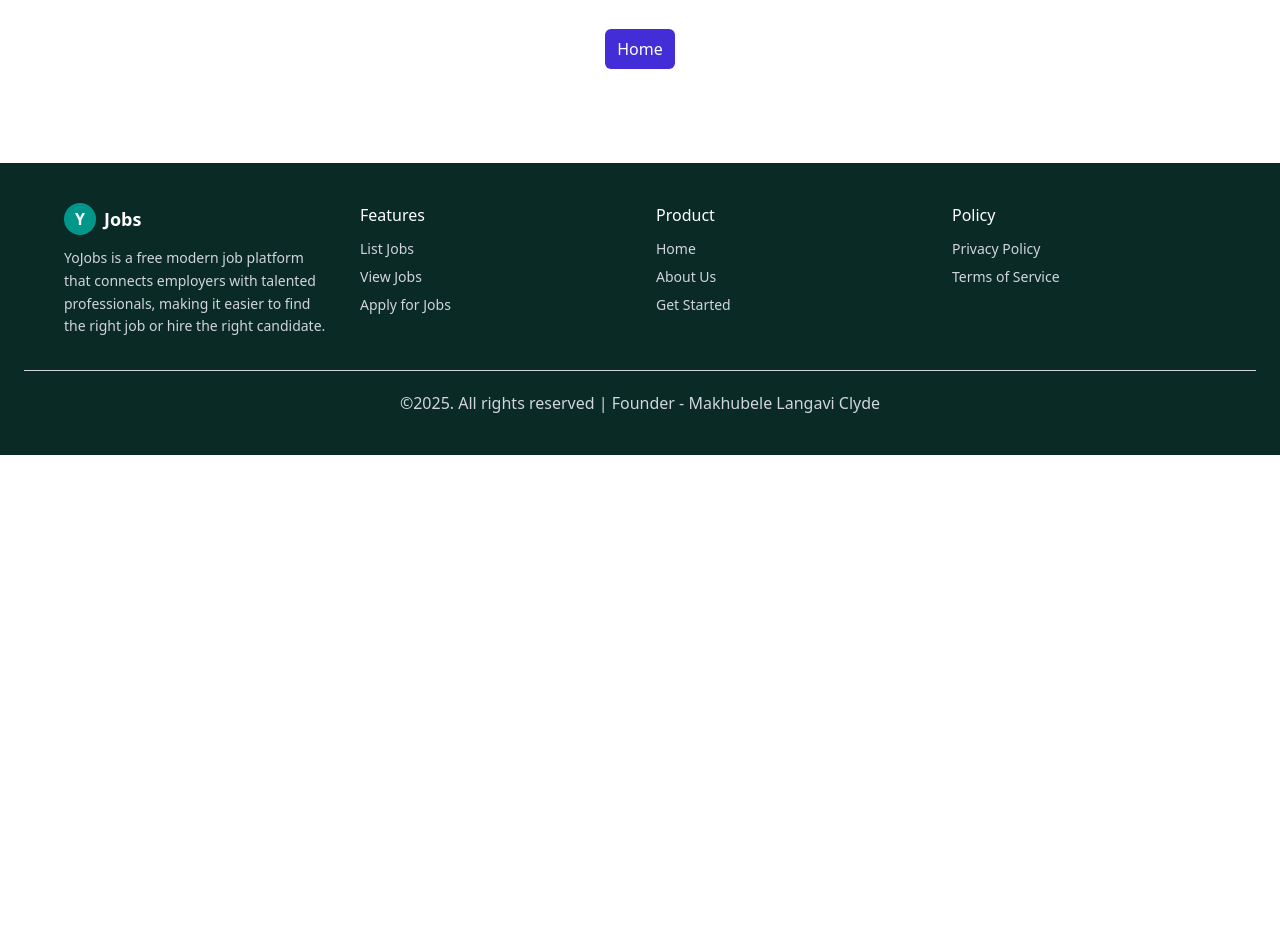
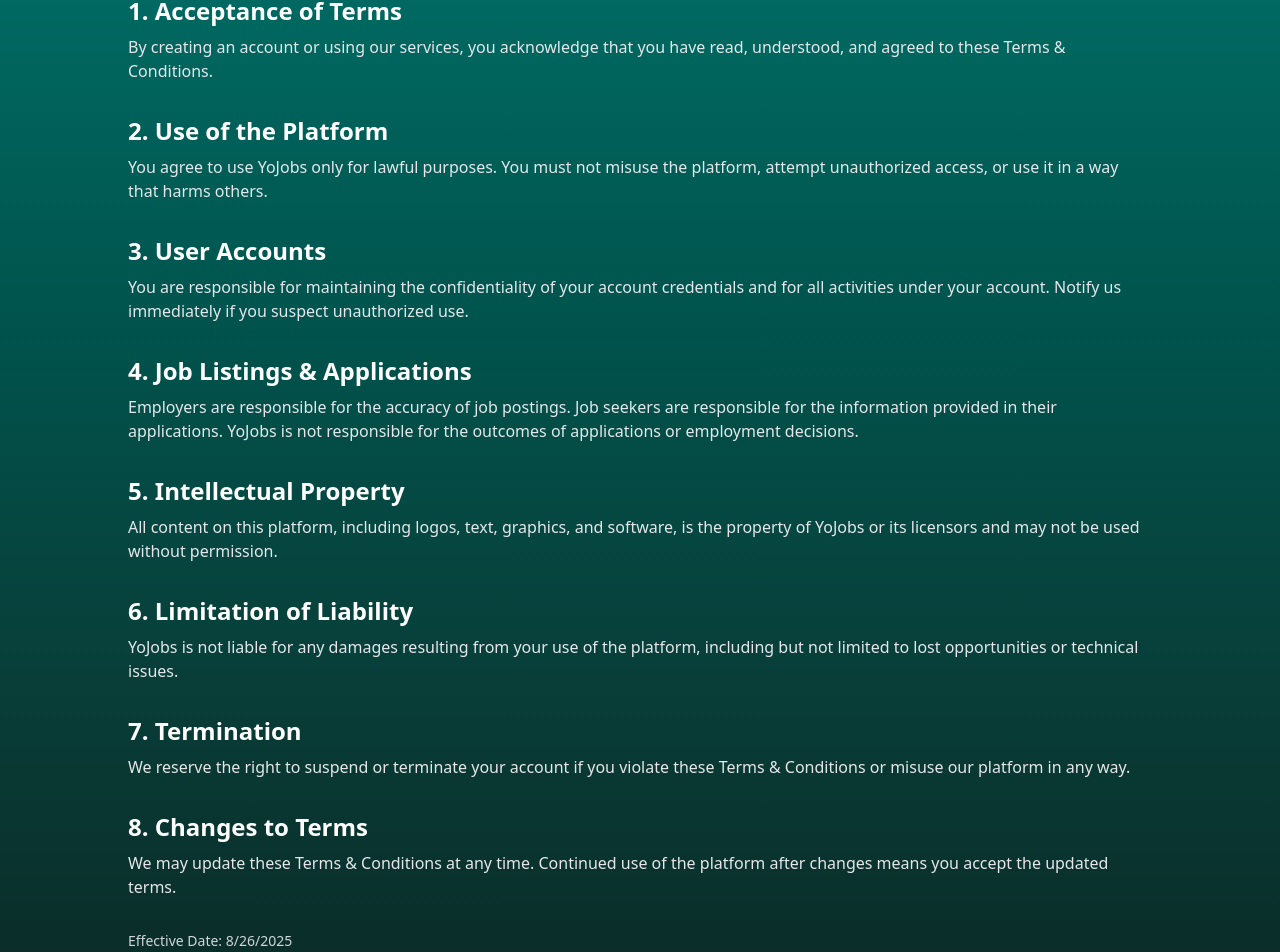
Before and after one commit to Mugwena14/YoJobs, a React (Vite) app: page /terms in a window 1280 px wide. Shown: the part 302-1254 px from the top of the page. Before the commit the page ends 800 px from the top, so only its background shows below. Built offline with nearby package versions, Linux system fonts and the light colour scheme.

Commit message:
Added the terms and privacy policy

```diff
--- a/src/App.jsx
+++ b/src/App.jsx
@@ -6,6 +6,8 @@
 import AddJobPage from "./pages/AddJobPage"
 import Job from "./pages/jobPage"
 import JobsPage from "./pages/JobsPage"
+import PrivacyPage from "./pages/PrivacyPage"
+import TermsPage from "./pages/TermsPage"
 
 const App = () => {
 
@@ -20,6 +22,8 @@
         <Route path="/jobs/:id" element={<JobsPage/>}/>
         <Route path="/add-job" element={<AddJobPage/>}/>
         <Route path="/job/:id" element={<Job/>}/>
+        <Route path="/privacy" element={<PrivacyPage/>}/>
+        <Route path="/terms" element={<TermsPage/>}/>
         <Route path="*" element={<NotFnd/>}/>
       </Route>
     )
--- a/src/Components/AboutUs.jsx
+++ b/src/Components/AboutUs.jsx
@@ -2,7 +2,7 @@
 
 const AboutUs = () => {
     return (
-        <section className="bg-gradient-to-b from-teal-700 via-teal-800 to-violet-900 text-white py-16 px-6 md:px-16">
+        <section className="bg-gradient-to-b from-teal-700 via-violet-800 to-[#0A2A26] text-white py-16 px-6 md:px-16">
         <div className="max-w-5xl mx-auto text-center">
             <h2 className="text-4xl font-bold mb-6 bg-gradient-to-r from-white to-violet-400 bg-clip-text text-transparent">
             About Us
--- a/src/Components/Footer.jsx
+++ b/src/Components/Footer.jsx
@@ -26,9 +26,9 @@
                 <div>
                 <h2 className="text-white font-medium mb-3">Features</h2>
                 <ul className="space-y-2 text-sm">
-                    <li><a href="#" className="hover:text-white">List Jobs</a></li>
-                    <li><a href="#" className="hover:text-white">View Jobs</a></li>
-                    <li><a href="#" className="hover:text-white">Apply for Jobs</a></li>
+                    <li><a href="/add-jobs" className="hover:text-white">List Jobs</a></li>
+                    <li><a href="/jobs" className="hover:text-white">View Jobs</a></li>
+                    <li><a href="/jobs" className="hover:text-white">Apply for Jobs</a></li>
                 </ul>
                 </div>
 
@@ -36,9 +36,9 @@
                 <div>
                 <h2 className="text-white font-medium mb-3">Product</h2>
                 <ul className="space-y-2 text-sm">
-                    <li><a href="#" className="hover:text-white">Home</a></li>
-                    <li><a href="#" className="hover:text-white">About Us</a></li>
-                    <li><a href="#" className="hover:text-white">Get Started</a></li>
+                    <li><a href="/home" className="hover:text-white">Home</a></li>
+                    <li><a href="/about" className="hover:text-white">About Us</a></li>
+                    <li><a href="/jobs" className="hover:text-white">Get Started</a></li>
                 </ul>
                 </div>
 
@@ -46,8 +46,8 @@
                 <div>
                 <h2 className="text-white font-medium mb-3">Policy</h2>
                 <ul className="space-y-2 text-sm">
-                    <li><a href="#" className="hover:text-white">Privacy Policy</a></li>
-                    <li><a href="#" className="hover:text-white">Terms of Service</a></li>
+                    <li><a href="/privacy" className="hover:text-white">Privacy Policy</a></li>
+                    <li><a href="/terms" className="hover:text-white">Terms & Conditions</a></li>
                 </ul>
                 </div>
             </div>
--- /dev/null
+++ b/src/Components/Privacy.jsx
@@ -0,0 +1,76 @@
+import React from 'react'
+
+const Privacy = () => {
+    return (
+        <section className="bg-gradient-to-b from-teal-700 to-[#0A2A26] text-white py-16 px-6 md:px-16">
+        <div className="max-w-5xl mx-auto">
+            <h2 className="text-4xl font-bold mb-8 text-center bg-gradient-to-r from-white to-violet-400 bg-clip-text text-transparent">
+            Privacy Policy
+            </h2>
+
+            <div className="space-y-8 text-gray-200">
+            <p>
+                At <span className="font-semibold">YoJobs</span>, your privacy is important to us.
+                This Privacy Policy explains how we collect, use, and protect your personal information
+                when you use our platform.
+            </p>
+
+            <div>
+                <h3 className="text-2xl font-semibold mb-2 text-white">1. Information We Collect</h3>
+                <p>
+                We may collect personal details such as your name, email address, contact information,
+                and any other information you provide when creating an account or applying for jobs.
+                </p>
+            </div>
+
+            <div>
+                <h3 className="text-2xl font-semibold mb-2 text-white">2. How We Use Your Information</h3>
+                <p>
+                Your information is used to provide our services, improve the platform, connect you
+                with employers or job seekers, and send important updates related to your account.
+                </p>
+            </div>
+
+            <div>
+                <h3 className="text-2xl font-semibold mb-2 text-white">3. Sharing of Information</h3>
+                <p>
+                We do not sell or rent your data. Information may be shared only with employers
+                when you apply for jobs, or as required by law.
+                </p>
+            </div>
+
+            <div>
+                <h3 className="text-2xl font-semibold mb-2 text-white">4. Data Security</h3>
+                <p>
+                We take appropriate security measures to protect your data. However, no method
+                of transmission over the internet is completely secure, and we cannot guarantee
+                absolute safety.
+                </p>
+            </div>
+
+            <div>
+                <h3 className="text-2xl font-semibold mb-2 text-white">5. Your Rights</h3>
+                <p>
+                You have the right to access, update, or delete your personal information at any time.
+                Please contact us if you wish to exercise these rights.
+                </p>
+            </div>
+
+            <div>
+                <h3 className="text-2xl font-semibold mb-2 text-white">6. Changes to This Policy</h3>
+                <p>
+                We may update this Privacy Policy from time to time. Any changes will be reflected
+                on this page with an updated effective date.
+                </p>
+            </div>
+
+            <p className="text-sm text-gray-300 mt-8">
+                Effective Date: {new Date().toLocaleDateString()}
+            </p>
+            </div>
+        </div>
+        </section>
+    );
+};
+
+export default Privacy;
--- /dev/null
+++ b/src/Components/Terms.jsx
@@ -0,0 +1,91 @@
+import React from 'react'
+
+const Terms = () => {
+    return (
+        <section className="bg-gradient-to-b from-teal-700 to-[#0A2A26] text-white py-16 px-6 md:px-16">
+            <div className="max-w-5xl mx-auto">
+                <h2 className="text-4xl font-bold mb-8 text-center bg-gradient-to-r from-white to-violet-400 bg-clip-text text-transparent">
+                Terms & Conditions
+                </h2>
+
+                <div className="space-y-8 text-gray-200">
+                <p>
+                    Welcome to <span className="font-semibold">YoJobs</span>. By accessing or using our platform,
+                    you agree to the following Terms & Conditions. Please read them carefully before using the site.
+                </p>
+
+                <div>
+                    <h3 className="text-2xl font-semibold mb-2 text-white">1. Acceptance of Terms</h3>
+                    <p>
+                    By creating an account or using our services, you acknowledge that you have read, understood,
+                    and agreed to these Terms & Conditions.
+                    </p>
+                </div>
+
+                <div>
+                    <h3 className="text-2xl font-semibold mb-2 text-white">2. Use of the Platform</h3>
+                    <p>
+                    You agree to use YoJobs only for lawful purposes. You must not misuse the platform,
+                    attempt unauthorized access, or use it in a way that harms others.
+                    </p>
+                </div>
+
+                <div>
+                    <h3 className="text-2xl font-semibold mb-2 text-white">3. User Accounts</h3>
+                    <p>
+                    You are responsible for maintaining the confidentiality of your account credentials
+                    and for all activities under your account. Notify us immediately if you suspect unauthorized use.
+                    </p>
+                </div>
+
+                <div>
+                    <h3 className="text-2xl font-semibold mb-2 text-white">4. Job Listings & Applications</h3>
+                    <p>
+                    Employers are responsible for the accuracy of job postings. Job seekers are responsible
+                    for the information provided in their applications. YoJobs is not responsible for the
+                    outcomes of applications or employment decisions.
+                    </p>
+                </div>
+
+                <div>
+                    <h3 className="text-2xl font-semibold mb-2 text-white">5. Intellectual Property</h3>
+                    <p>
+                    All content on this platform, including logos, text, graphics, and software,
+                    is the property of YoJobs or its licensors and may not be used without permission.
+                    </p>
+                </div>
+
+                <div>
+                    <h3 className="text-2xl font-semibold mb-2 text-white">6. Limitation of Liability</h3>
+                    <p>
+                    YoJobs is not liable for any damages resulting from your use of the platform,
+                    including but not limited to lost opportunities or technical issues.
+                    </p>
+                </div>
+
+                <div>
+                    <h3 className="text-2xl font-semibold mb-2 text-white">7. Termination</h3>
+                    <p>
+                    We reserve the right to suspend or terminate your account if you violate these Terms & Conditions
+                    or misuse our platform in any way.
+                    </p>
+                </div>
+
+                <div>
+                    <h3 className="text-2xl font-semibold mb-2 text-white">8. Changes to Terms</h3>
+                    <p>
+                    We may update these Terms & Conditions at any time. Continued use of the platform
+                    after changes means you accept the updated terms.
+                    </p>
+                </div>
+
+                <p className="text-sm text-gray-300 mt-8">
+                    Effective Date: {new Date().toLocaleDateString()}
+                </p>
+                </div>
+            </div>
+        </section>
+    );
+};
+
+export default Terms;
--- /dev/null
+++ b/src/pages/PrivacyPage.jsx
@@ -0,0 +1,10 @@
+import React from 'react'
+import Privacy from "../Components/Privacy"
+
+const PrivacyPage = () => {
+    return (
+        <Privacy />
+    )
+}
+
+export default PrivacyPage
--- /dev/null
+++ b/src/pages/TermsPage.jsx
@@ -0,0 +1,10 @@
+import React from 'react'
+import Terms from "../Components/Terms"
+
+const TermsPage = () => {
+    return (
+        <Terms />
+    )
+}
+
+export default TermsPage
```
Lines whose indentation alone changed are shown as unchanged.
